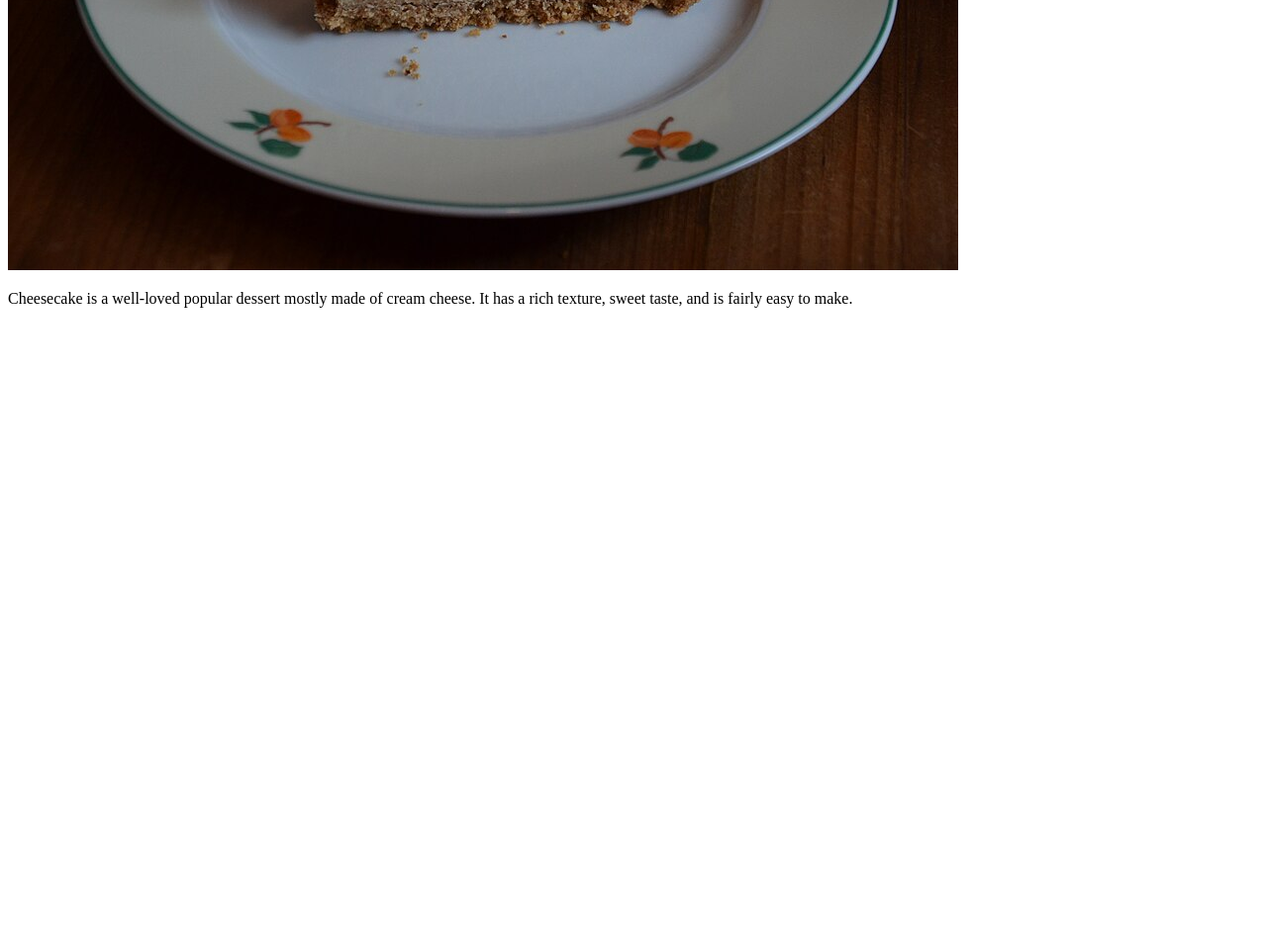
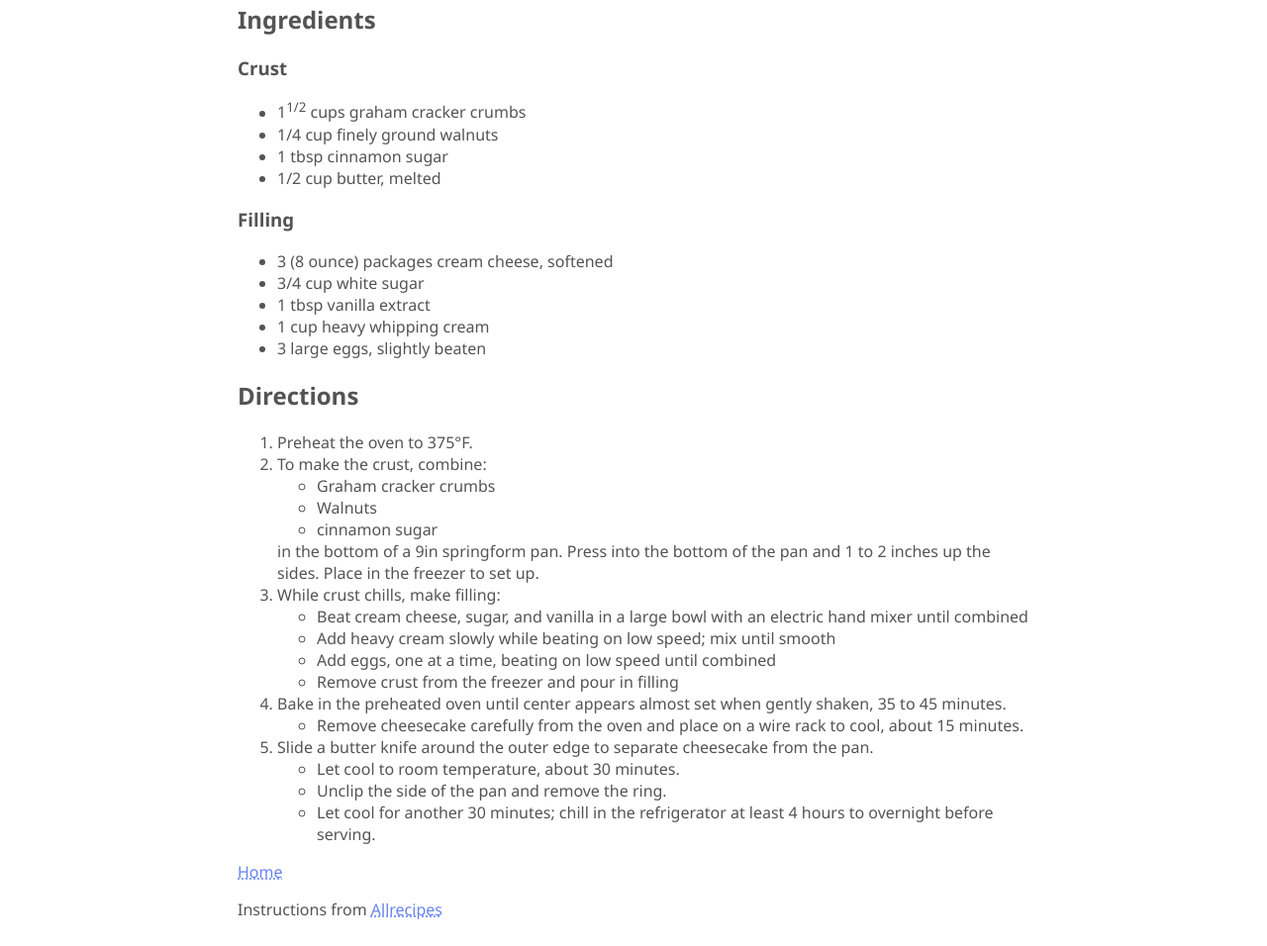
Before and after one commit to sharkbytezz/odin-recipes, a plain HTML site: page recipes/cheesecake.html in a window 1280 px wide. Shown: the part 443-1399 px from the top of the page at 99% size. Before the commit the page ends 800 px from the top, so only its background shows below. Drawn offline with Linux system fonts and the light colour scheme.

Commit message:
Finish Cheesecake & Mac-N-Cheese pages, add styling
The cheesecake and mac-n-cheese page finish the website. Minimal styling will be added
to add a slight flare.

```diff
--- a/recipes/cheesecake.html
+++ b/recipes/cheesecake.html
@@ -3,13 +3,77 @@
 	<head>
 		<meta charset="UTF-8">
 		<title> Cheesecake | Odin Recipes </title>
+		<link rel="stylesheet" href="../style.css">
 	</head>
 	<body>
 			<h1>Homemade Cheesecake</h1>
-            <img src="/images/cheesecake.JPG"
-            alt="An image of a homemade plain cheesecake on top of a porcelain white plate.">
+            <img width="400px" src="../images/cheesecake.JPG"
+            alt="An image of a homemade plain cheesecake on
+			top of a porcelain white plate.">
             <p>Cheesecake is a well-loved popular dessert mostly made of cream cheese. It has a rich texture,
                 sweet taste, and is fairly easy to make.
             </p>
+			<h2>Ingredients</h2>
+			<h3>Crust</h3>
+			<ul>
+				<li>1<sup>1/2</sup> cups graham cracker crumbs</li>
+				<li>1/4 cup finely ground walnuts</li>
+				<li>1 tbsp cinnamon sugar</li>
+				<li>1/2 cup butter, melted</li>
+			</ul>
+			<h3>Filling</h3>
+			<ul>
+				<li>3 (8 ounce) packages cream cheese, softened</li>
+				<li>3/4 cup white sugar</li>
+				<li>1 tbsp vanilla extract</li>
+				<li>1 cup heavy whipping cream</li>
+				<li>3 large eggs, slightly beaten</li>
+			</ul>
+		<h2>Directions</h2>
+			<ol>
+				<li>Preheat the oven to 375&deg;F.</li>
+				<li>To make the crust, combine:
+					<ul>
+						<li>Graham cracker crumbs</li>
+						<li>Walnuts</li>
+						<li>cinnamon sugar</li>
+					</ul>
+				in the bottom of a 9in springform pan.
+				Press into the bottom of the pan and 1 to 2 inches up the sides.
+				Place in the freezer to set up.
+				</li>
+				<li>While crust chills, make filling:</li>
+				<ul>
+					<li>Beat cream cheese, sugar, and vanilla in a large bowl
+						with an electric hand mixer until combined
+					</li>
+					<li>Add heavy cream slowly while beating on low speed; mix until
+						smooth</li>
+					<li>Add eggs, one at a time, beating on low speed until combined</li>
+					<li>Remove crust from the freezer and pour in filling </li>
+				</ul>
+				<li>Bake in the preheated oven until center appears almost set when gently shaken, 35 to 45 minutes.</li>
+				<ul>
+					<li>Remove cheesecake carefully from the oven
+						and place on a wire rack to cool, about
+						15 minutes.</li>
+				</ul>
+				<li>
+					Slide a butter knife around the outer edge to
+					separate cheesecake from the pan.
+				</li>
+				<ul>
+					<li>Let cool to room temperature, about 30 minutes.
+					</li>
+					<li> Unclip the side of the pan and remove
+						the ring. </li>
+					<li>Let cool for another 30 minutes; chill in the
+						refrigerator at least 4 hours to overnight
+						before serving.</li>
+				</ul>
+			</ol>
+
+			<a href="../index.html">Home</a>
+			<p>Instructions from <a href="https://www.allrecipes.com/recipe/276069/homemade-cheesecake/">Allrecipes</a></p>
 	</body>
 </html>
--- /dev/null
+++ b/style.css
@@ -0,0 +1,18 @@
+:root {
+    color-scheme: light dark;
+}
+
+body {
+    color: light-dark(#545454,white);
+    font-family: 'Segoe UI', Tahoma, Geneva, Verdana, sans-serif;
+    max-width: 800px;
+    margin: 0 auto;
+    padding: 10px;
+}
+a {
+    color: light-dark(#6984f0, #add9ff);
+    text-decoration-style: dotted;
+}
+a:visited {
+    color: light-dark(#6855a1,#d19cff);
+}
```
Also changed, not shown: index.html (+4 -0 lines), recipes/mac-n-cheese.html (added, +44 -0 lines), recipes/round-steak-sauerbraten.html (+2 -0 lines), images/mac-n-cheese.jpg (added).
